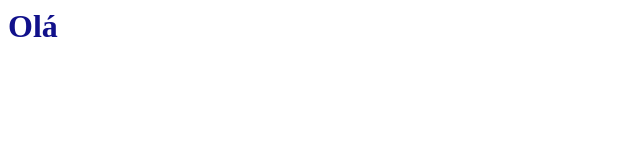
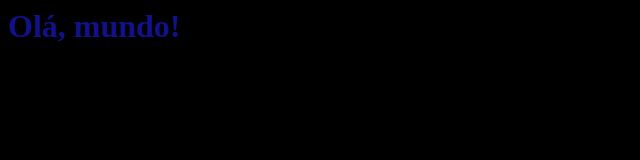
Before and after one commit to andre-brisson/teste, a plain HTML site: page index.html in a window 1280 px wide. Shown: the whole page, without its empty margins (0-640 px from the left). Drawn offline with Linux system fonts and the light colour scheme.

Commit message:
style arquivo separado

```diff
--- a/index.html
+++ b/index.html
@@ -1,15 +1,12 @@
 <html>
 
 <head>
-    <style>
-        h1 {
-            color: rgb(17, 17, 139);
-        }
-    </style>
+    <link rel="stylesheet" href="style.css">
+
 </head>
 <body>
 <h1>
-    Olá
+    Olá, mundo!
 </h1>
 
 </body>
--- /dev/null
+++ b/style.css
@@ -0,0 +1,6 @@
+        h1 {
+            color: rgb(17, 17, 139);
+        }
+        body {
+            background-color:black
+        }
```
